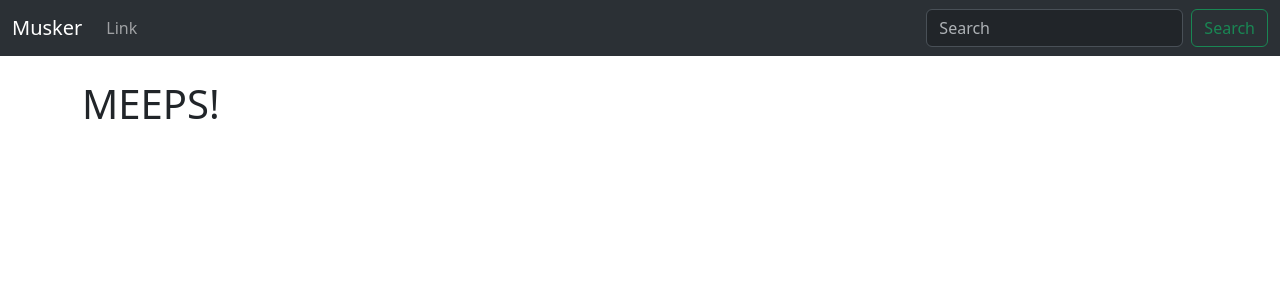
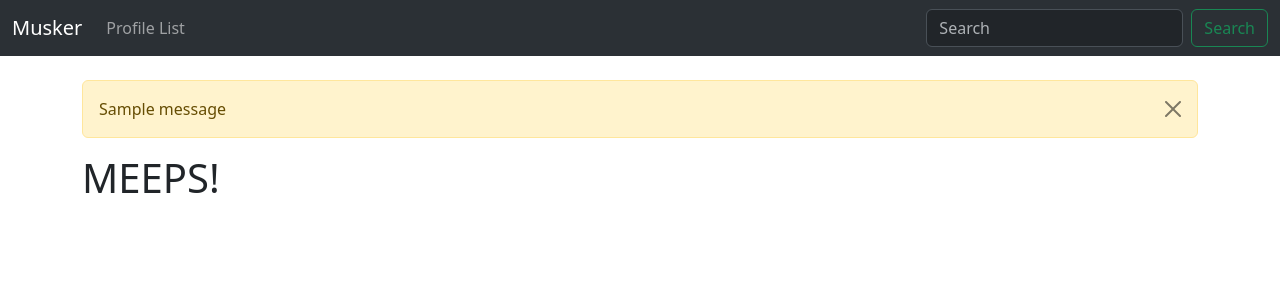
Before and after one commit to JpBongiovanni/twitterClone, a Django app: page / in a window 1280 px wide. Shown: the top 300 px of the page. Run offline with Django 4.2, Linux system fonts and the light colour scheme; tables that the repository leaves empty hold one stand-in row (values such as "Sample post"); one stand-in notice (Sample message) is shown.

Commit message:
profiles added

```diff
--- a/musker/models.py
+++ b/musker/models.py
@@ -10,6 +10,8 @@ class Profile(models.Model):
         related_name="followed_by",
         symmetrical=False,
         blank=True)
+
+    date_modified = models.DateTimeField(User, auto_now=True)
 
     def __str__(self):
         return self.user.username
--- a/musker/templates/base.html
+++ b/musker/templates/base.html
@@ -10,6 +10,16 @@
         {% include 'navbar.html' %}
         <br/>
         <div class="container">
+            {% if messages %}
+                {% for message in messages %}
+
+                <div class="alert alert-warning alert-dismissible fade show" role="alert">
+                {{ message }}
+                <button type="button" class="btn-close" data-bs-dismiss="alert" aria-label="Close"></button>
+        </div>
+
+                {% endfor %}
+            {% endif %}
             {% block content %}
             {% endblock %}
         </div>
--- a/musker/templates/navbar.html
+++ b/musker/templates/navbar.html
@@ -7,7 +7,7 @@
         <div class="collapse navbar-collapse" id="navbarSupportedContent">
             <ul class="navbar-nav me-auto mb-2 mb-lg-0">
             <li class="nav-item">
-                <a class="nav-link" href="#">Link</a>
+                <a class="nav-link" href="{% url 'profile_list' %}">Profile List</a>
             </li>
             </ul>
             <form class="d-flex" role="search">
--- a/musker/urls.py
+++ b/musker/urls.py
@@ -3,4 +3,5 @@ from . import views
 
 urlpatterns = [
     path('', views.home, name="home"),
+    path('profile_list/', views.profile_list, name='profile_list')
 ]
--- a/musker/views.py
+++ b/musker/views.py
@@ -1,4 +1,15 @@
-from django.shortcuts import render
+from django.shortcuts import render, redirect
+from django.contrib import messages
+from .models import Profile
+
 
 def home(request):
     return render(request, 'home.html', {})
+
+def profile_list(request):
+    if request.user.is_authenticated:
+        profiles = Profile.objects.exclude(user=request.user)
+        return render(request, 'profile_list.html', {"profiles" : profiles})
+    else:
+        messages.success(request, ("You Must Be Logged In to View This Page"))
+        return redirect('home')
```
Also changed, not shown: musker/templates/profile_list.html (added, +30 -0 lines), musker/migrations/0002_profile_date_modified.py (added), musker/static/images/default_profile_pic.png (added).
